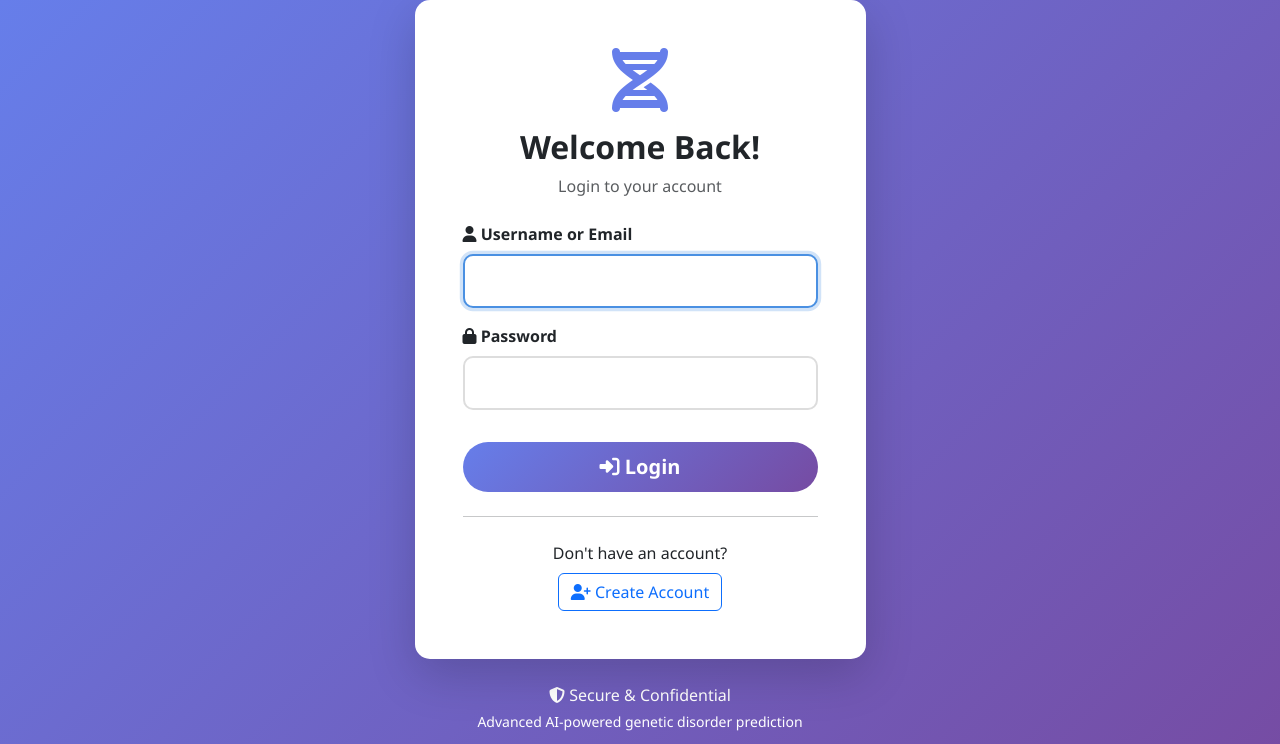
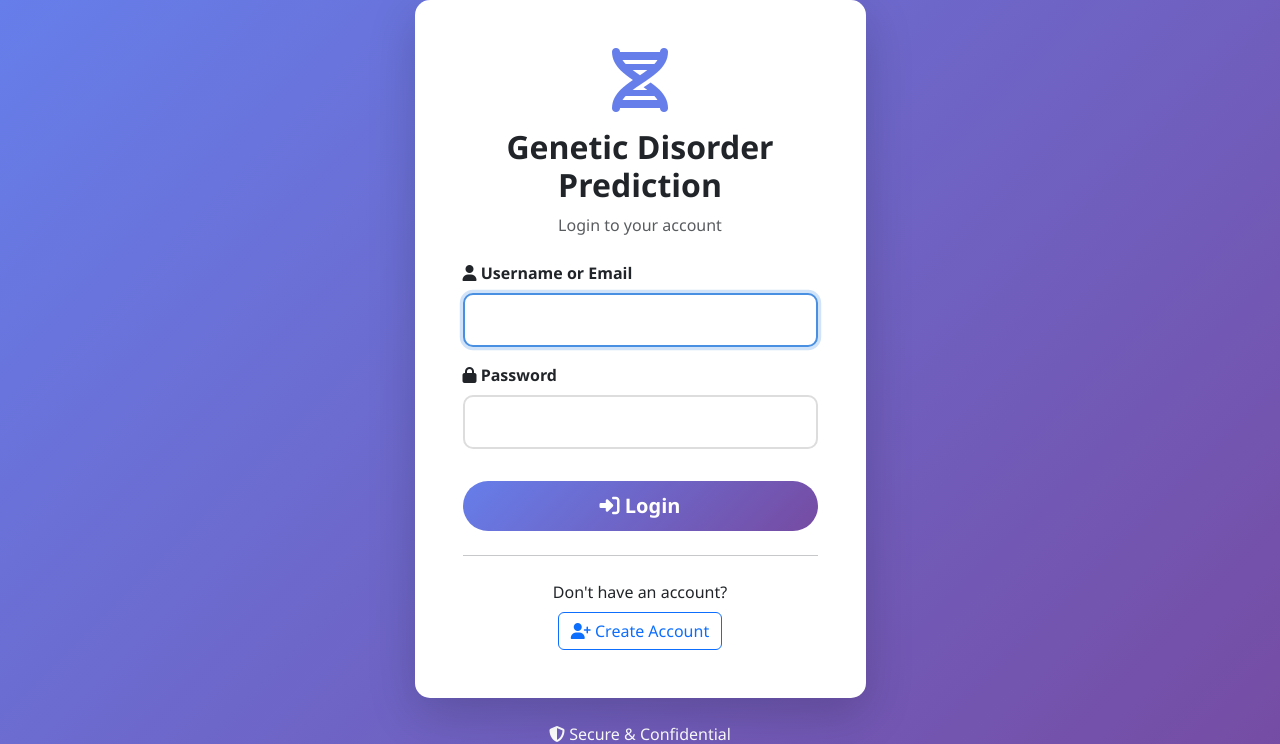
Before and after one commit to Srinivas1914/genetic-backend, a Django app: page / in a window 1280 px wide. Shown: the top 744 px of the page. Run offline with Django 4.2, Linux system fonts and the light colour scheme.

Commit message:
Updated login title

```diff
--- a/app/templates/login.html
+++ b/app/templates/login.html
@@ -9,7 +9,7 @@
                 <div class="card-body p-5">
                     <div class="text-center mb-4">
                         <i class="fas fa-dna fa-4x" style="color: #667eea;"></i>
-                        <h2 class="mt-3 fw-bold">Welcome Back!</h2>
+                        <h2 class="mt-3 fw-bold"> Genetic Disorder Prediction</h2>
                         <p class="text-muted">Login to your account</p>
                     </div>
 
```
